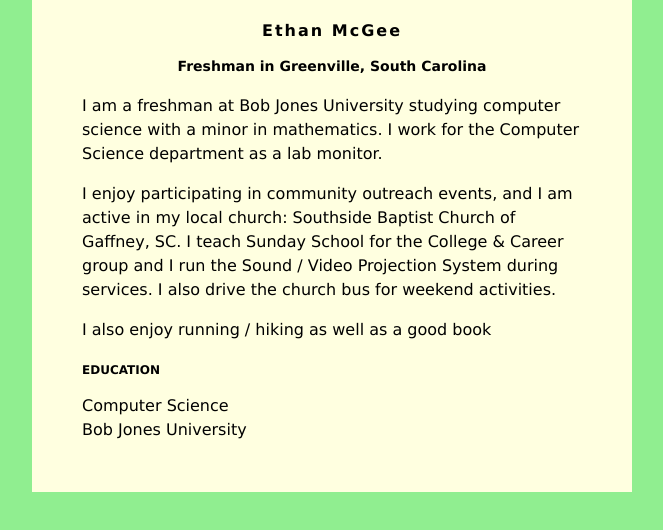
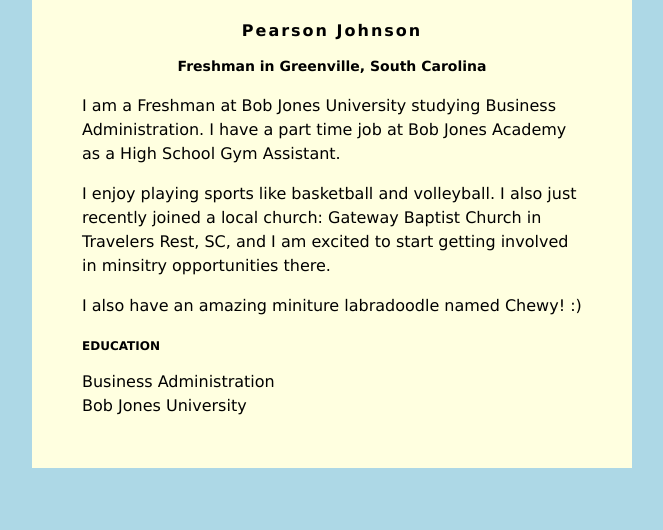
Before and after one commit to pjohn888/pjohn888.github.io, a plain HTML site: page index.html in a window 1280 px wide. Shown: the whole page, without its empty margins (308-971 px from the left). Drawn offline with Linux system fonts and the light colour scheme.

Commit message:
Update index.html

```diff
--- a/index.html
+++ b/index.html
@@ -2,7 +2,7 @@
 <head>
 <style>
 body {
-    background: lightgreen;
+    background: lightblue;
     font-family: Verdana;
 }
 #content {
@@ -30,19 +30,19 @@ h3 {
 </head>
 <body>
     <div id="content">
-        <h1>Ethan McGee</h1>
+        <h1>Pearson Johnson</h1>
         <h2>Freshman in Greenville, South Carolina</h2>
 
-         <p>I am a freshman at Bob Jones University studying computer science with a minor in mathematics. I work for the Computer Science department as a lab monitor.</p>
+         <p>I am a Freshman at Bob Jones University studying Business Administration. I have a part time job at Bob Jones Academy as a High School Gym Assistant.</p>
          <p>
-            I enjoy participating in community outreach events, and I am active in my local church: Southside Baptist Church of Gaffney, SC.  I teach Sunday School for the College &amp; Career group and I run the Sound / Video Projection System during services.  I also drive the church bus for weekend activities.
+            I enjoy playing sports like basketball and volleyball. I also just recently joined a local church: Gateway Baptist Church in Travelers Rest, SC, and I am excited to start getting involved in minsitry opportunities there.
          </p>
          <p>
-            I also enjoy running / hiking as well as a good book
+            I also have an amazing miniture labradoodle named Chewy! :)
          </p>
 
         <h3>EDUCATION</h3>
-        Computer Science<br>
+        Business Administration<br>
         Bob Jones University
     </div>
 
```
